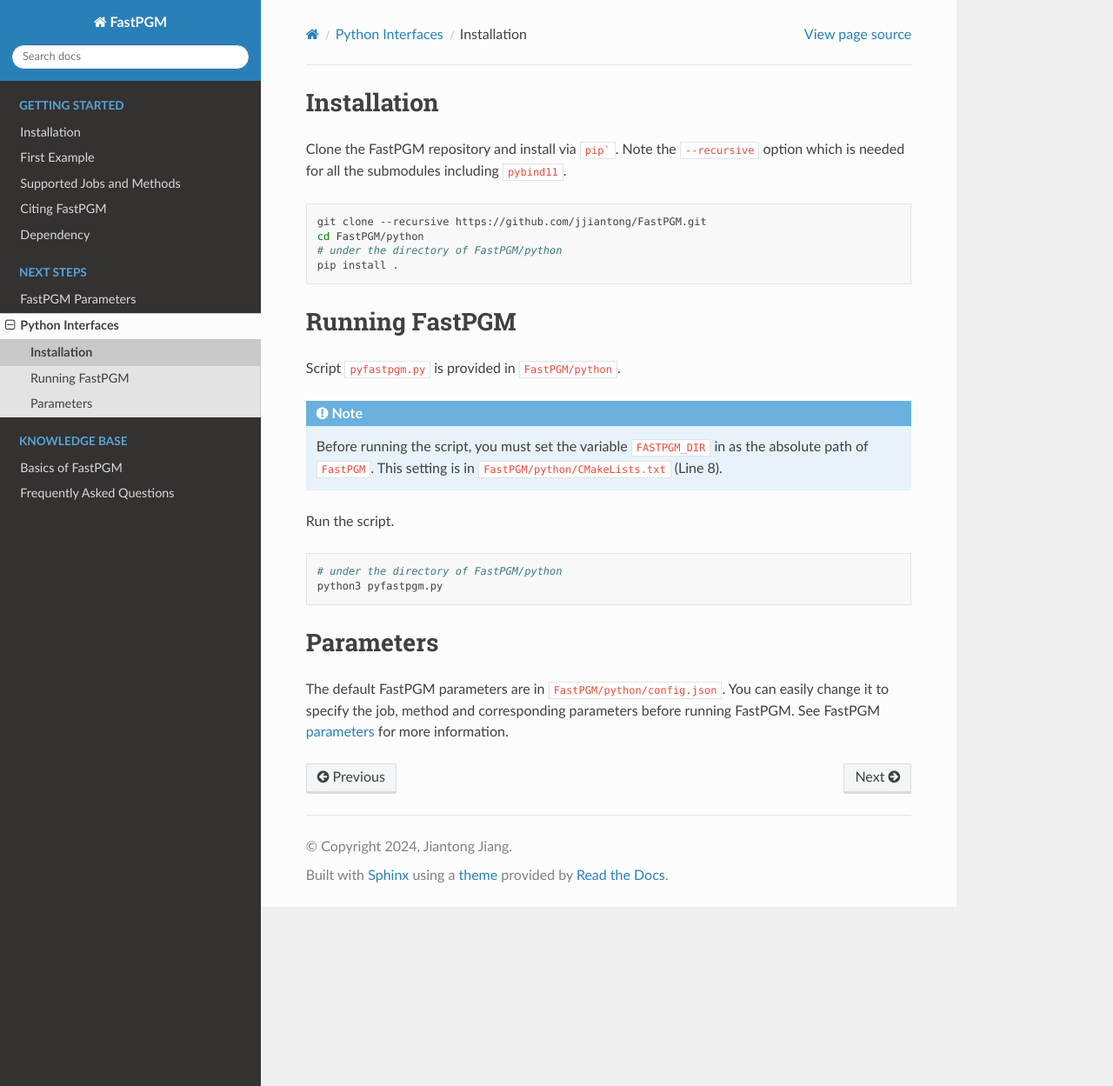
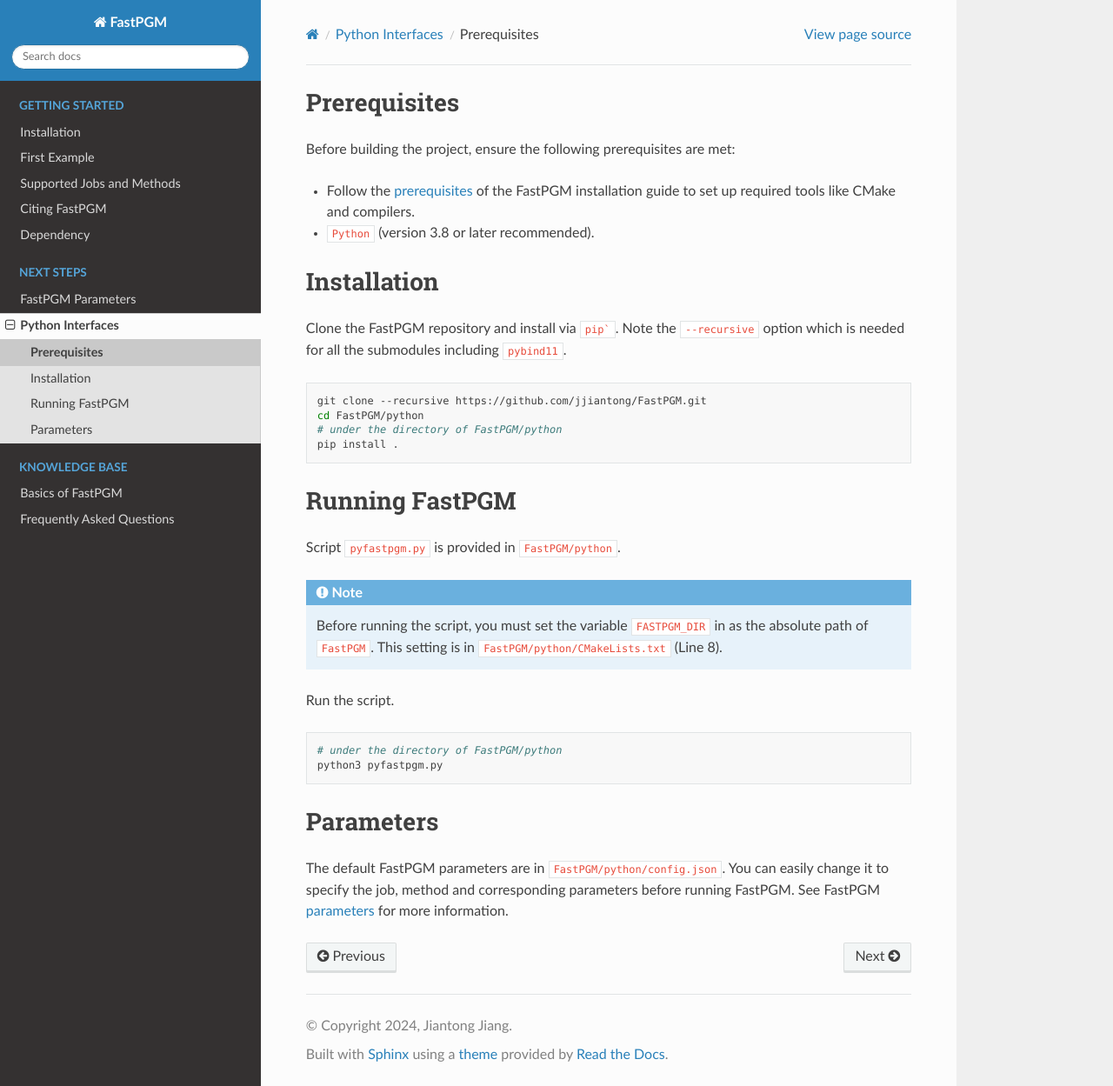
Before and after one commit to jjiantong/FastPGM, a Sphinx documentation site: the page built from docs/source/python.rst, in a window 1280 px wide and 1249 px high. Shown: the whole window at 87% size. Built offline with Sphinx 7.4.7 and the Read the Docs theme 3.1.0, drawn with Linux system fonts in a browser that asks for light colours.

Commit message:
test python api and update docs

```diff
--- a/docs/source/python.rst
+++ b/docs/source/python.rst
@@ -1,3 +1,12 @@
+Prerequisites
+============
+
+Before building the project, ensure the following prerequisites are met:
+
+* Follow the `prerequisites <https://fastpgm.readthedocs.io/en/latest/installation.html#prerequisites>`__ of the FastPGM installation guide to set up required tools like CMake and compilers.
+* ``Python`` (version 3.8 or later recommended).
+
+
 Installation
 ============
 
@@ -10,6 +19,7 @@
    cd FastPGM/python
    # under the directory of FastPGM/python
    pip install .
+
 
 Running FastPGM
 ===============
```
Also changed, not shown: 7 other files.
